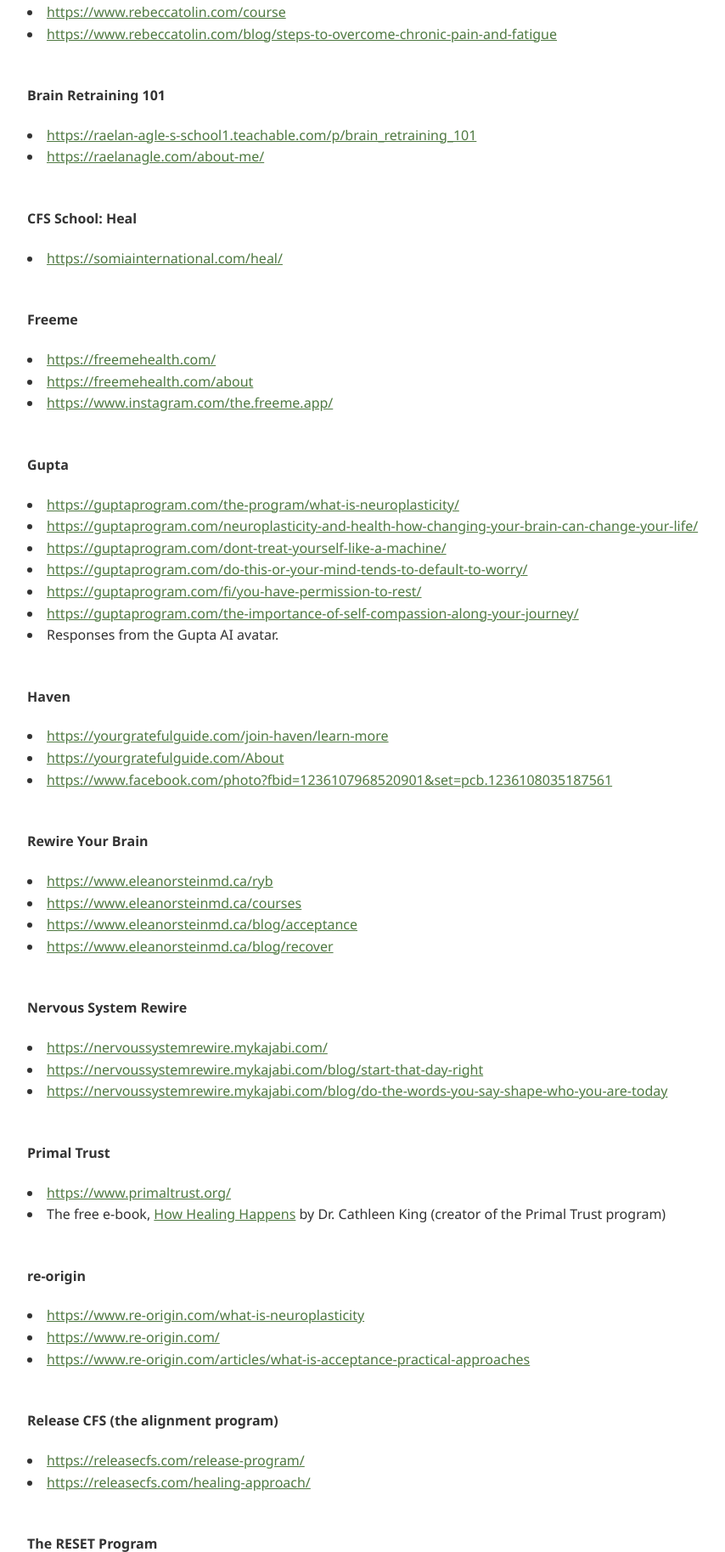
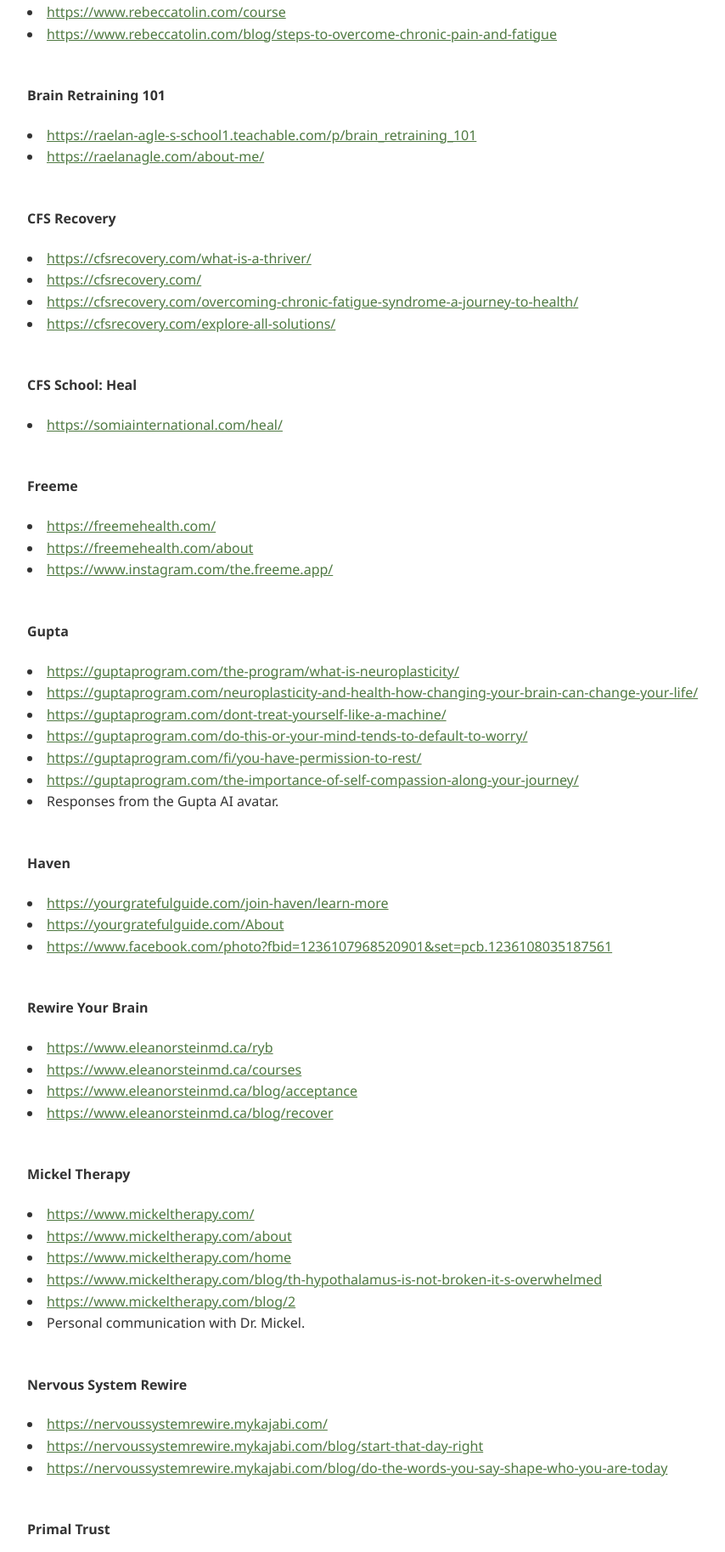
Before and after one commit to jkberry07/cfs-rec-sys, a Flask app: page /program-text-sources in a window 1280 px wide. Shown: the part 726-2553 px from the top of the page at 85% size, without its empty margins (40-894 px from the left). Run offline with Flask 3, Linux system fonts and the light colour scheme; parts of the project's set-up code (start-up, migrations or seed data) failed here and were passed over.

Commit message:
Added Live Well, CFS Recovery, and Mickel Therapy to the program finder. Updated Program text sources.

```diff
--- a/templates/program-text-sources.html
+++ b/templates/program-text-sources.html
@@ -50,6 +50,13 @@
             <li><a href = "https://raelanagle.com/about-me/" style="color: var(--primary-green);">https://raelanagle.com/about-me/</a></li>
             <br>
 
+            <h4>CFS Recovery</h4>
+            <li><a href= "https://cfsrecovery.com/what-is-a-thriver/" style="color: var(--primary-green);">https://cfsrecovery.com/what-is-a-thriver/</a></li>
+            <li><a href= "https://cfsrecovery.com/" style="color: var(--primary-green);">https://cfsrecovery.com/</a></li>
+            <li><a href= "https://cfsrecovery.com/overcoming-chronic-fatigue-syndrome-a-journey-to-health" style="color: var(--primary-green);">https://cfsrecovery.com/overcoming-chronic-fatigue-syndrome-a-journey-to-health/</a></li>
+            <li><a href = "https://cfsrecovery.com/explore-all-solutions/" style="color: var(--primary-green);">https://cfsrecovery.com/explore-all-solutions/</a></li>
+            <br>
+
             <h4>CFS School: Heal</h4>
             <li><a href = "https://somiainternational.com/heal/" style="color: var(--primary-green);">https://somiainternational.com/heal/</a></li>
             <br>
@@ -90,6 +97,15 @@
             <li><a href = "https://www.eleanorsteinmd.ca/blog/recover" style="color: var(--primary-green);">https://www.eleanorsteinmd.ca/blog/recover</a></li>
               <br>
 
+            <h4>Mickel Therapy</h4>
+            <li><a href = "https://www.mickeltherapy.com/" style="color: var(--primary-green);">https://www.mickeltherapy.com/</a></li>
+            <li><a href = "https://www.mickeltherapy.com/about" style="color: var(--primary-green);">https://www.mickeltherapy.com/about</a></li>
+            <li><a href = "https://www.mickeltherapy.com/home" style="color: var(--primary-green);">https://www.mickeltherapy.com/home</a></li>
+            <li><a href = "https://www.mickeltherapy.com/blog/th-hypothalamus-is-not-broken-it-s-overwhelmed" style="color: var(--primary-green);">https://www.mickeltherapy.com/blog/th-hypothalamus-is-not-broken-it-s-overwhelmed</a></li>
+            <li><a href = "https://www.mickeltherapy.com/blog/2" style="color: var(--primary-green);">https://www.mickeltherapy.com/blog/2</a></li>
+            <li>Personal communication with Dr. Mickel.</li>
+            <br>
+
             <h4>Nervous System Rewire</h4>
             <li><a href = "https://nervoussystemrewire.mykajabi.com/" style="color: var(--primary-green);">https://nervoussystemrewire.mykajabi.com/</a></li>
             <li><a href = "https://nervoussystemrewire.mykajabi.com/blog/start-that-day-right" style="color: var(--primary-green);">https://nervoussystemrewire.mykajabi.com/blog/start-that-day-right</a></li>
@@ -110,6 +126,14 @@
             <h4>Release CFS (the alignment program)</h4>
             <li><a href = "https://releasecfs.com/release-program/" style="color: var(--primary-green);">https://releasecfs.com/release-program/</a></li>
             <li><a href = "https://releasecfs.com/healing-approach/" style="color: var(--primary-green);">https://releasecfs.com/healing-approach/</a></li>
+            <br>
+
+            <h4>Sage Health and Wellness: Live Well</h4>
+            <li><a href="https://www.sagehealthandwellness.co.uk/" style="color: var(--primary-green);">https://www.sagehealthandwellness.co.uk/</a></li>
+            <li><a href="https://www.sagehealthandwellness.co.uk/about" style="color: var(--primary-green);">https://www.sagehealthandwellness.co.uk/about</a></li>
+            <li><a href="https://www.sagehealthandwellness.co.uk/live-well" style="color: var(--primary-green);">https://www.sagehealthandwellness.co.uk/live-well</a></li>
+            <li><a href="https://www.sagehealthandwellness.co.uk/faqs" style="color: var(--primary-green);">https://www.sagehealthandwellness.co.uk/faqs</a></li>
+            <li><a href="https://www.instagram.com/sage_healthandwellness/" style="color: var(--primary-green);">https://www.instagram.com/sage_healthandwellness/</a></li>
             <br>
 
             <h4>The RESET Program</h4>
```
